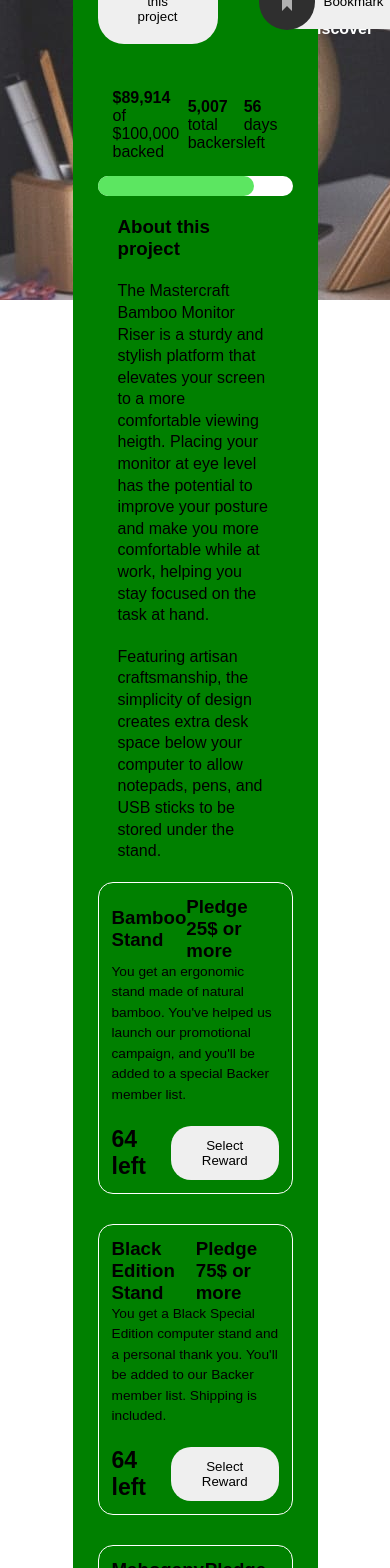
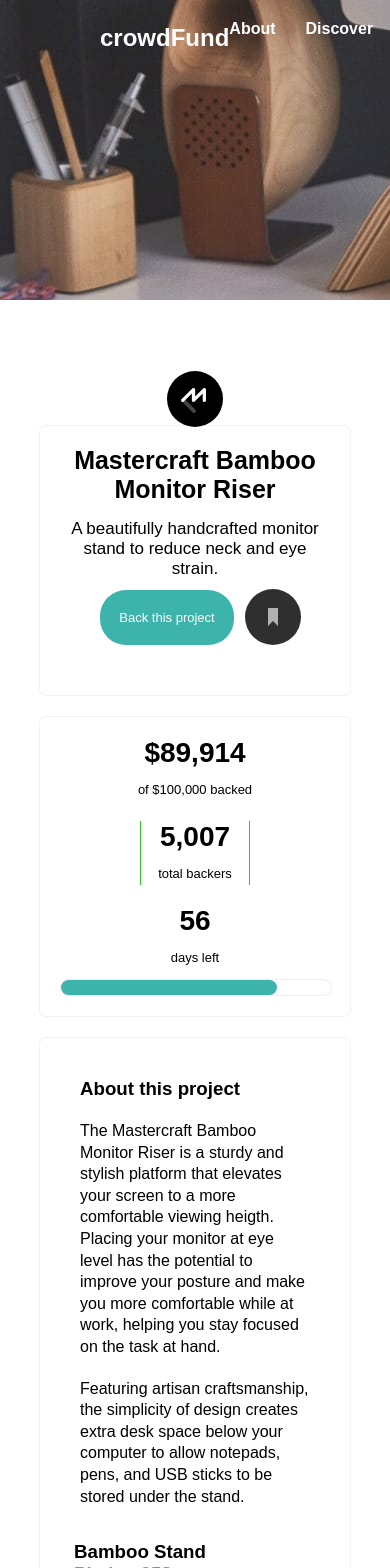
Before and after one commit to Nixxy25/crowd-funding-, a React (Vite) app: page / in a window 390 px wide. Shown: the top 1568 px of the page. Built offline with nearby package versions, Linux system fonts and the light colour scheme.

Commit message:
mobike update

```diff
--- a/src/components/headerpage/headerpage.css
+++ b/src/components/headerpage/headerpage.css
@@ -20,3 +20,7 @@
     gap: 30px;
 
 }
+
+@media (max-width: 767px) {
+
+}
--- a/src/components/headerpage/headerpage.jsx
+++ b/src/components/headerpage/headerpage.jsx
@@ -6,7 +6,6 @@
         <div style={{
             backgroundImage: `url(${image})`,
             height: '300px',
-
             backgroundRepeat: 'no repeat',
 
         }}>
--- a/src/components/mainpage/mainpage.css
+++ b/src/components/mainpage/mainpage.css
@@ -1,36 +1,52 @@
 .container{
     display: flex;
     flex-direction: column;
-    justify-content: center;
     align-items: center;
-    height: 100vh;
+    /* height: 100vh; */
     font-family: Arial, Helvetica, sans-serif;
+
+}
+.scroll{
+    overflow: hidden !important;
+}
+.no-scroll{
+    overflow: auto;
 }
 .main-container{
-    background-color: green;
+    background-color: #ffff;
+    position: absolute;
     width: 50%;
-    /* position: fixed; */
-    top: 38%;
+    top: 33%;
     border-radius: 10px;
     padding: 25px;
+    display: flex;
+    flex-direction: column;
+    gap: 20px;
+
 }
 .progress-bar {
     width: 100%;
-    height: 20px;
+    height: 15px;
     background-color: white;
     border-radius: 10px;
+    border: 1px solid rgb(243, 236, 236);
 }
 
   .progress {
     height: 100%;
     width: 80%;
     border-radius: 10px;
-    background-color: #5ce661;
+      background-color: #3cb4ab;
     line-height: 20px;
   }
 .main-logo{
+    position: absolute;
+    z-index: 0;
+    left: 0;
+    right: 0;
     display: flex;
     justify-content: center;
+    top: 33%;
 }
 .main-context{
     display: flex;
@@ -66,8 +82,11 @@
 }
 .btn1{
     border-radius: 26px;
-    padding: 20px 40px;
+    padding: 20px 19px;
+    font-size: 13px;
     border: none;
+    background-color: #3cb4ab;
+    color: #fff;
 }
 .btn2{
     display: flex;
@@ -81,6 +100,7 @@
     padding: 20px 40px;
     border-radius: 25px;
     border: none;
+
 }
 .btn2 span{
     padding-left: 10px;
@@ -90,7 +110,7 @@
     align-items: center;
     justify-content: space-between;
     font-weight: 600;
-    padding: 15px;
+
 
 }
 .span-info{
@@ -109,7 +129,10 @@
 .details{
     display: flex;
     justify-content: space-between;
-    align-items: center;
+    /* align-items: center; */
+}
+.details .pledge{
+    color: #3cb4ab;
 }
 .details-info{
     font-size: 13.7px;
@@ -119,14 +142,105 @@
 .details-price{
     display: flex;
     justify-content: space-between;
-    align-items: center;
+    /* align-items: center; */
 }
 .details-price button{
     padding: 12px 15px;
     border-radius: 20px;
     border: none;
+    outline: none;
+    background-color: #3cb4ab;
+    color: #fff;
 }
 .details-price .price{
     font-size: 23px;
     font-weight: 700;
 }
+.first-main-container{
+    background-color: #ffff;
+    padding: 20px;
+    border: 1px solid #eeeaeaa4;
+    border-radius: 7px;
+}
+.second-main-container{
+    display: flex;
+    flex-direction: column;
+    gap: 10px;
+    padding: 15px;
+    background-color: #fff;
+    padding: 20px;
+    border: 1px solid #eeeaeaa4;
+    border-radius: 7px;
+
+}
+.third-main-container{
+    padding: 15px;
+    background-color: #fff;
+    padding: 20px;
+    border-radius: 7px;
+    border: 1px solid #eeeaeaa4;
+}
+.main-info-numbers{
+
+}
+.main-info-numbers-right{
+    border-right:  1px solid #28ca28;
+    border-left: 1px solid #28ca28;
+    padding: 0px 17px;
+}
+@media (max-width: 767px) {
+    .main-container{
+        position: absolute;
+        width: 80%;
+        top: 48%;
+        padding: 20px;
+    }
+    .main-context{
+        text-align: center;
+        padding: 0px;
+    }
+    .main-text1{
+        font-size: 25px;
+    }
+    .main-text2{
+        font-size: 17px;
+    }
+    .main-logo{
+        top: 44%;
+        z-index: 1;
+    }
+    .btn2 button{
+        display: none;
+    }
+    .main-button{
+        display: flex;
+        justify-content: center;
+    }
+    .main-info{
+        display: flex;
+        flex-direction: column;
+        text-align: center;
+        font-size: 28px;
+        gap: 20px;
+    }
+    .main-info-numbers{
+
+
+    }
+    .span-info{
+        font-size: 13px;
+    }
+    .details{
+        display: flex;
+        flex-direction: column;
+        margin-bottom: 10px;
+    }
+    .details-price{
+        display: flex;
+        flex-direction: column;
+        gap: 10px;
+    }
+    .details-price button{
+        width: 65%;
+    }
+}
--- a/src/components/mainpage/mainpage.jsx
+++ b/src/components/mainpage/mainpage.jsx
@@ -3,18 +3,22 @@
 import { UserContext } from '../../context/user-context';
 
 const MainPage = () => {
-    const {openPopup, count, loading} = useContext(UserContext);
+    const {openPopup, count, currentReward} = useContext(UserContext);
 
     const handleOpen = () => {
         openPopup();
     }
 
   return (
-    <div className='container'>
+    <div className={`container ${handleOpen ? "scroll" : "no-scroll"}`}>
+            <div className='main-logo'>
+    <svg width="56" height="56" xmlns="http://www.w3.org/2000/svg"><g fill="none" fill-rule="evenodd"><circle fill="#000" cx="28" cy="28" r="28"/><g fill-rule="nonzero"><path d="M15.565 28.565a1.93 1.93 0 012.606-.113l.122.113 10.142 10.142a1.93 1.93 0 01-2.606 2.84l-.122-.112-10.142-10.142a1.93 1.93 0 010-2.728z" fill="#444"/><path d="M36.19 17.48c1.006-.996 2.706-.34 2.805 1.026l.005.126v10.736c0 .9-.737 1.629-1.646 1.629a1.64 1.64 0 01-1.642-1.507l-.005-.122v-6.805l-8.043 7.957c-1.006.996-2.707.34-2.806-1.026l-.004-.126v-6.805L16.81 30.52a1.66 1.66 0 01-2.224.095l-.105-.095a1.616 1.616 0 01-.096-2.2l.096-.103L25.336 17.48c1.006-.996 2.707-.34 2.806 1.026l.004.126v6.804l8.043-7.956z" fill="#FFF"/></g></g></svg>
+    </div>
+
     <div className='main-container'>
-            <div className='main-logo'>
-                <svg width="56" height="56" xmlns="http://www.w3.org/2000/svg"><g fill="none" fill-rule="evenodd"><circle fill="#000" cx="28" cy="28" r="28"/><g fill-rule="nonzero"><path d="M15.565 28.565a1.93 1.93 0 012.606-.113l.122.113 10.142 10.142a1.93 1.93 0 01-2.606 2.84l-.122-.112-10.142-10.142a1.93 1.93 0 010-2.728z" fill="#444"/><path d="M36.19 17.48c1.006-.996 2.706-.34 2.805 1.026l.005.126v10.736c0 .9-.737 1.629-1.646 1.629a1.64 1.64 0 01-1.642-1.507l-.005-.122v-6.805l-8.043 7.957c-1.006.996-2.707.34-2.806-1.026l-.004-.126v-6.805L16.81 30.52a1.66 1.66 0 01-2.224.095l-.105-.095a1.616 1.616 0 01-.096-2.2l.096-.103L25.336 17.48c1.006-.996 2.707-.34 2.806 1.026l.004.126v6.804l8.043-7.956z" fill="#FFF"/></g></g></svg>
-            </div>
+        <div className='first-main-container'>
+
+
             <div className='main-context'>
            <div className='main-text1'>Mastercraft Bamboo Monitor Riser</div>
            <div className='main-text2'>A beautifully handcrafted monitor stand to reduce neck and eye strain.</div>
@@ -31,19 +35,21 @@
         <span>Bookmark</span>
         </button></div>
        </div>
+       </div>
 
+       <div className='second-main-container'>
         <div className='main-info'>
-            <div>
-                <div>$89,914 </div>
+            <div className='main-info-numbers'>
+                <div className='main-numbers'>$89,914 </div>
                 <span className='span-info'>of $100,000 backed</span>
             </div>
 
-            <div>
+            <div className='main-info-numbers-right'>
                 <div>5,007</div>
                 <span className='span-info'>total backers</span>
             </div>
 
-            <div>
+            <div className='main-info-numbers'>
                 <div>56</div>
                 <span className='span-info'>days left</span>
             </div>
@@ -53,7 +59,11 @@
             <div class="progress"></div>
         </div>
 
-        <div>
+        </div>
+
+
+
+        <div className='third-main-container'>
             <div className='main-text'>
                 <h3>About this project</h3>
                 <p>  The Mastercraft Bamboo Monitor Riser is a sturdy and
@@ -73,7 +83,7 @@
                 <div className='details-container'>
                     <div className='details'>
                         <h3>Bamboo Stand</h3>
-                        <h3>Pledge 25$ or more</h3>
+                        <h3 className='pledge'>Pledge 25$ or more</h3>
                     </div>
 
                     <div className='details-info'>
@@ -92,7 +102,7 @@
                 <div className='details-container'>
                     <div className='details'>
                         <h3>Black Edition Stand</h3>
-                        <h3>Pledge 75$ or more</h3>
+                        <h3 className='pledge'>Pledge 75$ or more</h3>
                     </div>
 
                     <div className='details-info'>
@@ -109,7 +119,7 @@
                 <div className='details-container'>
                     <div className='details'>
                         <h3>Mahogany Special Edition</h3>
-                        <h3>Pledge 200$ or more</h3>
+                        <h3 className='pledge'>Pledge 200$ or more</h3>
                     </div>
 
                     <div className='details-info'>
--- a/src/components/projectpage/projectpage.css
+++ b/src/components/projectpage/projectpage.css
@@ -4,6 +4,7 @@
     justify-content: center;
     height: 100vh;
     margin: 0;
+
 }
 .pop-up-container{
     position: fixed;
@@ -27,9 +28,11 @@
 
 .pop-up{
     width: 50%;
-    background-color: orange;
+    overflow-y: auto;
+    max-height: 70%;
+    background-color: #ffff;
     padding: 20px;
-    border-radius: 20px;
+    border-radius: 10px;
 }
 .project-heading{
     display: flex;
@@ -46,14 +49,14 @@
     gap: 20px;
 }
 .project-container{
-    border: solid 1px #fff;
-    border-radius: 7px;
-    background-color: rgb(232, 232, 233);
+    border: solid 1px #7e797952;
+    border-radius: 8px;
 }
 .project-check-one{
     display: flex;
     gap: 10px;
     margin-bottom: 10px;
+    align-items: center;
 }
 .project-check{
     display: flex;
@@ -79,17 +82,17 @@
     appearance: none;
     -webkit-appearance: none;
     -moz-appearance: none;
-    width: 12px;
-    height: 12px;
+    width: 20px;
+    height: 20px;
     border-radius: 50%;
-    border: 1px solid #fcfcfc;
+    border: 1px solid #7e797952;
     background-color: #fff;
     outline: none;
     transition: border-color 0.3s ease;
 }
 
 .radio-btn input[type="radio"]:checked {
-    background-color: #00ff62; /* Change the inside color of the checked radio button */
+    background-color: #3cb4ab; /* Change the inside color of the checked radio button */
 }
 
 
@@ -104,7 +107,7 @@
 }
 
 .project-check-box{
-    background-color: tan;
+    background-color: #fff;
 }
 
 .input{
@@ -133,6 +136,8 @@
     height: 30px;
     width: 70px;
     border: none;
+    background-color: #3cb4ab;
+    color: #fff;
 }
 
 .red{
--- a/src/components/projectpage/projectpage.jsx
+++ b/src/components/projectpage/projectpage.jsx
@@ -52,7 +52,10 @@
         toggleCheck();
     }
   return (
-    <div className= {`pop-up-container ${currentReward ? 'pop-up-open' : 'pop-up-close'}`}>
+    <div>
+    {
+        currentReward && (
+            <div className= "pop-up-container">
     <div className='popup-body'>
     <div className='pop-up'>
         <div className='project-heading-container'>
@@ -303,7 +306,10 @@
         </div>
         </div>
         </div>
+        )
+    }
 
+    </div>
   )
 }
 
--- a/src/components/thankyoupage/thankyoupage.css
+++ b/src/components/thankyoupage/thankyoupage.css
@@ -17,7 +17,7 @@
     align-items: center;
 }
 .thankyou-page{
-    background-color: green;
+    background-color: #fff;
     display: flex;
     gap: 10px;
     justify-content: center;
@@ -31,4 +31,6 @@
     padding: 15px 20px;
     border-radius: 20px;
     border: none;
+    background-color: #3cb4ab;
+    color: #fff;
 }
```
